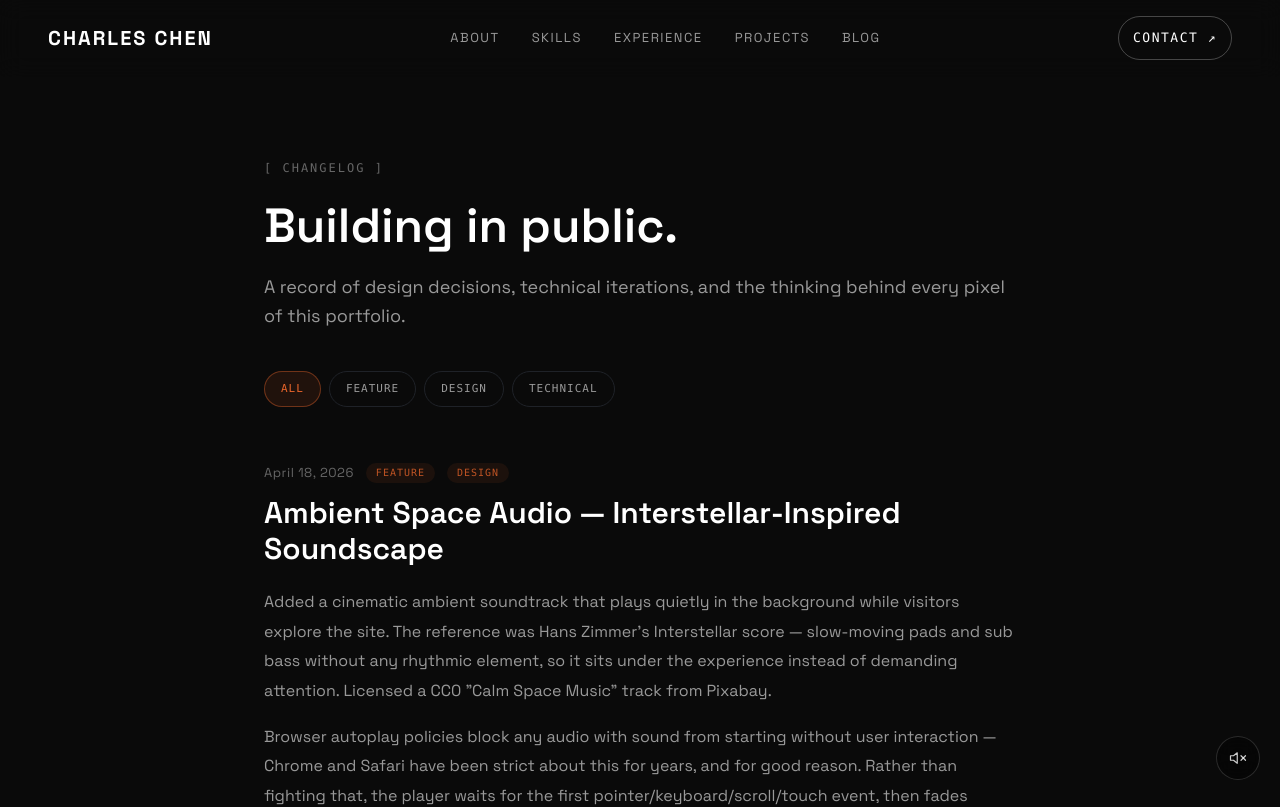
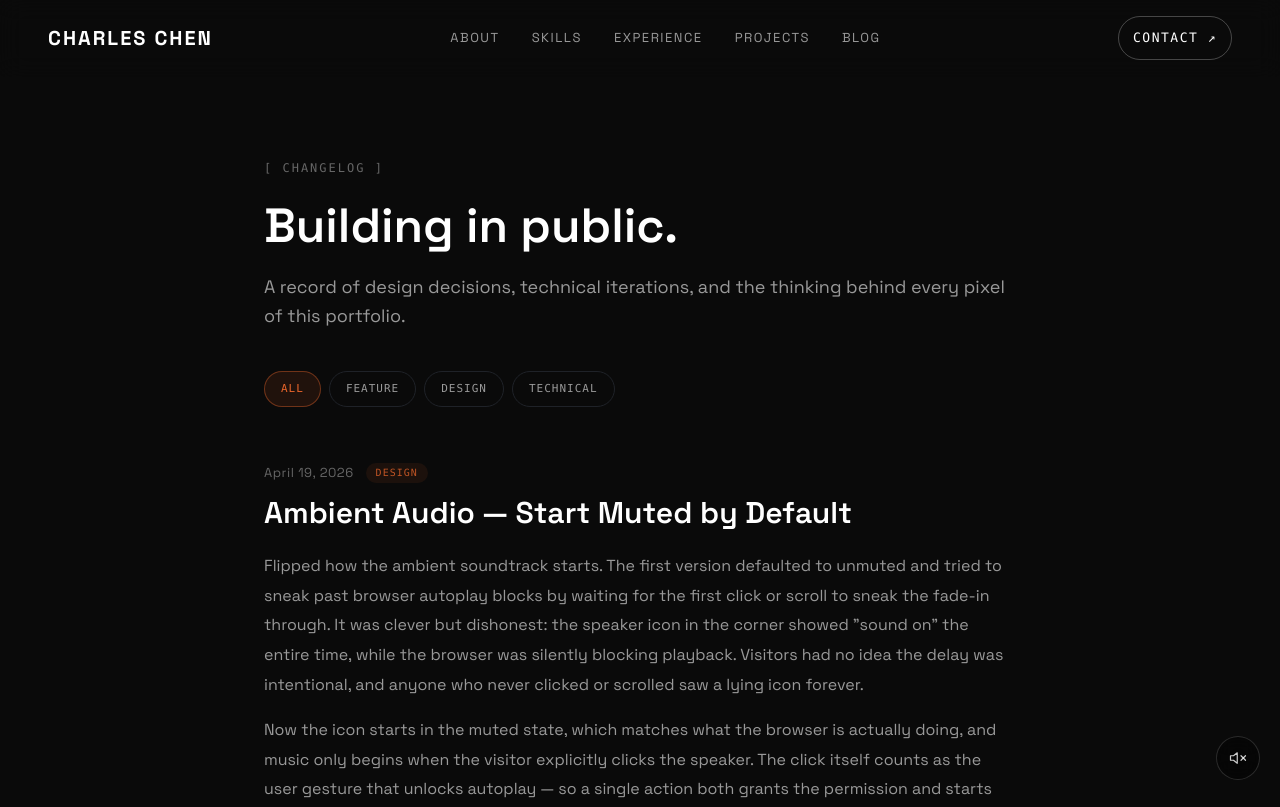
Before and after one commit to Kaminoikari/charles-portfolio, a React (Vite) app: page /changelog in a window 1280 px wide. Shown: the top 807 px of the page. Built offline with nearby package versions, Linux system fonts and the light colour scheme.

Commit message:
Changelog: document default-muted ambient audio pivot
Adds an April 19 entry explaining why the ambient player flipped
from "autoplay after first interaction" to "default muted, click
to start" — preserves the previous entry intact so the build-in-
public timeline stays honest about the iteration.

```diff
--- a/src/data/changelog.ts
+++ b/src/data/changelog.ts
@@ -9,6 +9,17 @@ export interface ChangelogEntry {
 }
 
 export const changelog: ChangelogEntry[] = [
+  {
+    id: 'ambient-audio-default-muted',
+    date: '2026-04-19',
+    title: 'Ambient Audio — Start Muted by Default',
+    tags: ['design'],
+    body: [
+      'Flipped how the ambient soundtrack starts. The first version defaulted to unmuted and tried to sneak past browser autoplay blocks by waiting for the first click or scroll to sneak the fade-in through. It was clever but dishonest: the speaker icon in the corner showed "sound on" the entire time, while the browser was silently blocking playback. Visitors had no idea the delay was intentional, and anyone who never clicked or scrolled saw a lying icon forever.',
+      'Now the icon starts in the muted state, which matches what the browser is actually doing, and music only begins when the visitor explicitly clicks the speaker. The click itself counts as the user gesture that unlocks autoplay — so a single action both grants the permission and starts the fade-in. No separate "enable audio" step, no icon that disagrees with reality.',
+      'Also tightened the localStorage semantics. The button still remembers the visitor\'s last choice either way, but the default state — if nothing is stored, or if a stored value is somehow corrupted — is muted. Returning visitors who actively unmuted last visit will hear the music again; everyone else gets silence until they ask for it. Treats sound as opt-in, which is the right default for a portfolio.',
+    ],
+  },
   {
     id: 'ambient-space-audio',
     date: '2026-04-18',
```
